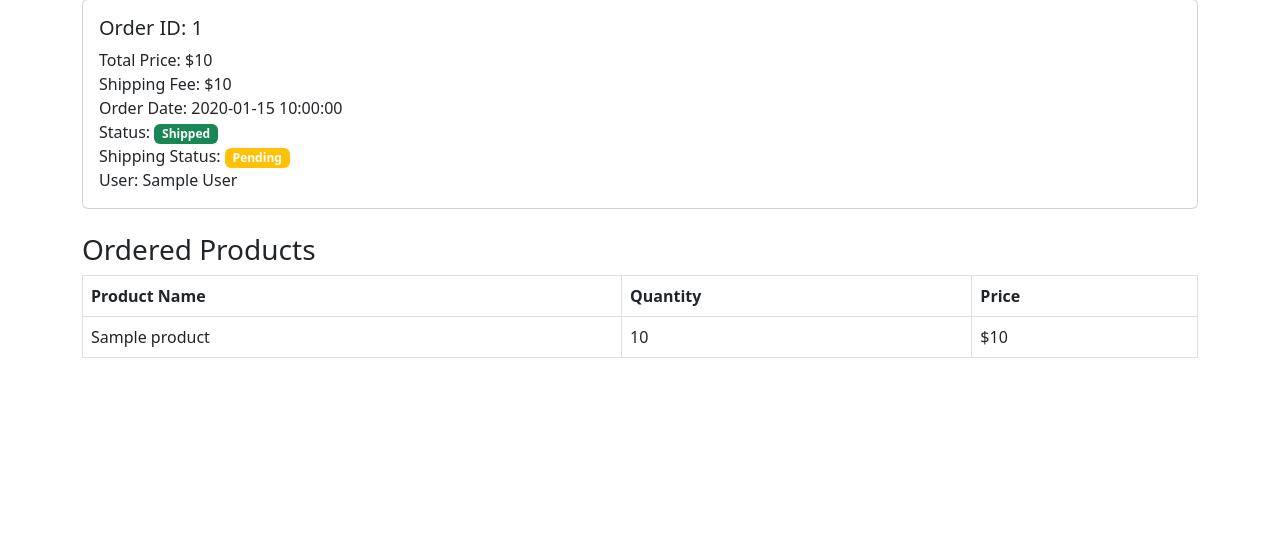
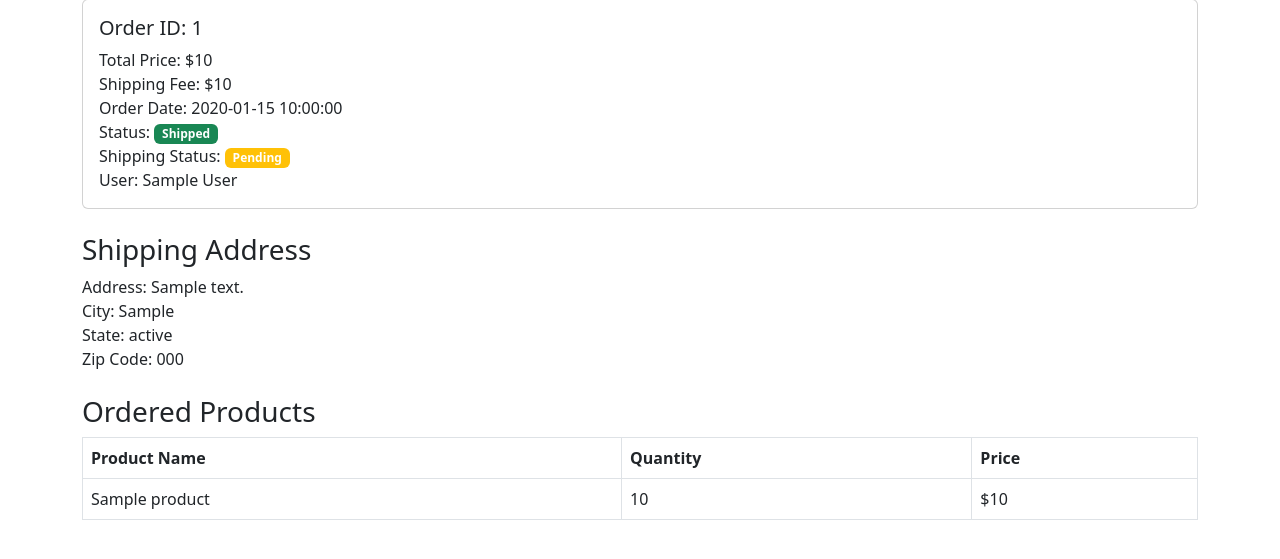
Before and after one commit to yizhang0125/ecommerce_phone, a PHP site: page /order_details.php?id=1 in a window 1280 px wide. Shown: the part 105-664 px from the top of the page. Run offline with PHP 8.4, Linux system fonts and the light colour scheme; the visitor is signed in with stand-in values (Sample User, id 1); tables that the repository leaves empty or names only in its code hold one stand-in row (values such as "Sample post").

Commit message:
add shipping address

```diff
--- a/order_details.php
+++ b/order_details.php
@@ -9,10 +9,12 @@ if (!isset($_GET['id'])) {
 $order_id = $_GET['id'];
 
 // Fetch order details, including order total and shipping status
-$stmt = $conn->prepare("SELECT orders.id, orders.total_price, orders.order_date, orders.status, orders.shipping_status, users.name AS user_name
-                        FROM orders
-                        JOIN users ON orders.user_id = users.id
-                        WHERE orders.id = ?");
+$stmt = $conn->prepare("SELECT orders.id, orders.total_price, orders.order_date, orders.status,
+                              orders.shipping_status, users.name AS user_name,
+                              orders.shipping_address, orders.shipping_city, orders.shipping_state, orders.shipping_zip
+                      FROM orders
+                      JOIN users ON orders.user_id = users.id
+                      WHERE orders.id = ?");
 $stmt->bind_param("i", $order_id);
 $stmt->execute();
 $order_result = $stmt->get_result();
@@ -75,6 +77,14 @@ $items_result = $stmt->get_result();
             </div>
         </div>
 
+        <h3 class="mt-4">Shipping Address</h3>
+        <p>
+            Address: <?php echo htmlspecialchars($order['shipping_address']); ?><br>
+            City: <?php echo htmlspecialchars($order['shipping_city']); ?><br>
+            State: <?php echo htmlspecialchars($order['shipping_state']); ?><br>
+            Zip Code: <?php echo htmlspecialchars($order['shipping_zip']); ?>
+        </p>
+
         <h3 class="mt-4">Ordered Products</h3>
         <table class="table table-bordered">
             <thead>
```
